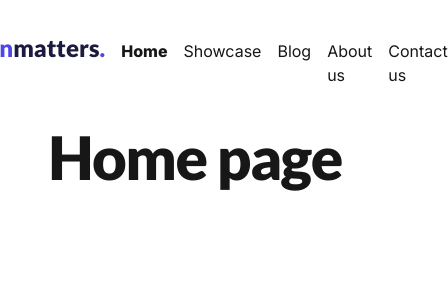
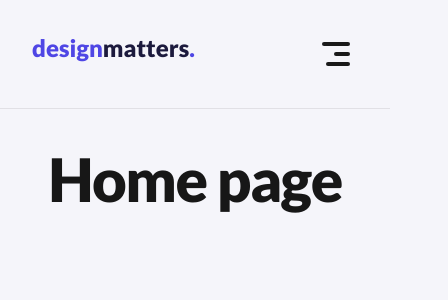
Before and after one commit to kula124p/deploy-me, a Next.js app: page / in a window 390 px wide. Shown: the top 300 px of the page, 448 px wide, since content can reach past the window. Built offline with nearby package versions, Linux system fonts and the light colour scheme.

Commit message:
Add responsive container and hamburger menu to navigation

```diff
--- a/src/app/globals.css
+++ b/src/app/globals.css
@@ -32,6 +32,12 @@ body {
   }
 }
 
+@layer components {
+  .container {
+     @apply mx-auto px-8 lg:px-20 xl:px-40 max-w-screen-2xl;
+  }
+}
+
 @layer utilities {
   .text-balance {
     text-wrap: balance;
--- a/src/app/layout.tsx
+++ b/src/app/layout.tsx
@@ -32,7 +32,9 @@ export default function RootLayout({
 }>) {
   return (
     <html lang="en">
-      <body className={`${inter.variable} ${lato.variable} antialiased`}>
+      <body
+        className={`${inter.variable} ${lato.variable} antialiased bg-brand-fill`}
+      >
         <Navigation />
         {children}
       </body>
--- a/src/components/navigation.tsx
+++ b/src/components/navigation.tsx
@@ -51,16 +51,32 @@ function processPage(page: Page, index: number, pathname: string) {
   );
 }
 
+function Hamburger() {
+  return (
+    <button
+      className="flex md:hidden flex-col justify-center items-end w-11 h-11 p-2 space-y-1.5 rounded-sm hover:bg-brand-stroke-weak active:bg-brand-stroke-weak"
+      aria-label="Open menu"
+    >
+      <span className="w-7 h-1 bg-brand-black rounded-full" />
+      <span className="w-4 h-1 bg-brand-black rounded-full" />
+      <span className="w-6 h-1 bg-brand-black rounded-full" />
+    </button>
+  );
+}
+
 export function Navigation() {
   const pathname = usePathname();
   return (
-    <nav className="flex justify-center items-baseline space-x-4 mt-8">
-      <Link href="/">
-        <Logo className="text-2xl" />
-      </Link>
-      <ul className="flex justify-center space-x-4">
-        {pages.map((page, index) => processPage(page, index, pathname))}
-      </ul>
+    <nav className="py-8 border-b border-brand-stroke-weak">
+      <div className="container flex justify-between">
+        <Link href="/">
+          <Logo className="text-2xl" />
+        </Link>
+        <ul className="hidden md:flex justify-center space-x-4">
+          {pages.map((page, index) => processPage(page, index, pathname))}
+        </ul>
+        <Hamburger />
+      </div>
     </nav>
   );
 }
```
